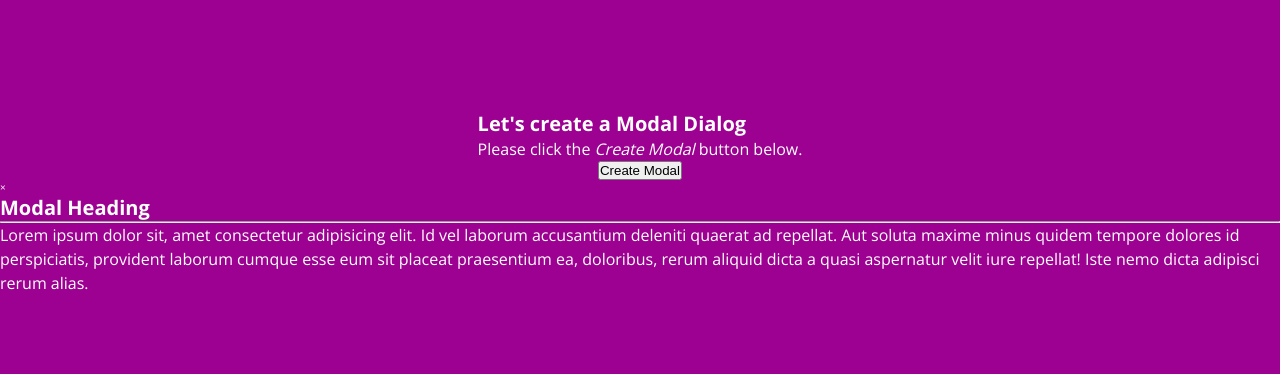
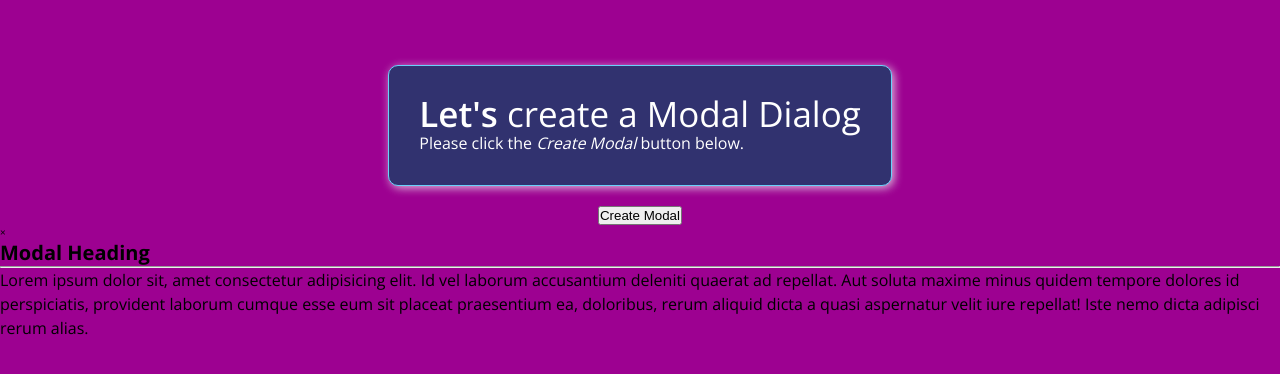
Before and after one commit to microservices-sportsshop/hcj-js-modal-dialog, a plain HTML site: page src/index.html in a window 1280 px wide. Shown: the part 198-572 px from the top of the page. Drawn offline with nearby package versions, Linux system fonts and the light colour scheme.

Commit message:
Update styles.css

```diff
--- a/src/styles.css
+++ b/src/styles.css
@@ -33,10 +33,30 @@ body {
   justify-content: center;
   background-color: var(--color-primary);
   height: 100vh;
-  color: var(--white);
 }
 
 p {
   font-size: 1.6rem;
   line-height: 1.5;
 }
+
+header {
+  align-items: center;
+  padding: 3rem;
+  background-color: var(--blue);
+  color: var(--white);
+  margin-bottom: 2rem;
+  border-radius: 1rem;
+  border: 1px solid var(--light-blue-border);
+  box-shadow: 2px 2px 10px rgba(238, 237, 237, 0.8);
+}
+
+header h1 {
+  font-size: 3.5rem;
+  font-weight: 400;
+  line-height: 1;
+}
+
+header h1 span {
+  font-weight: 600;
+}
```
